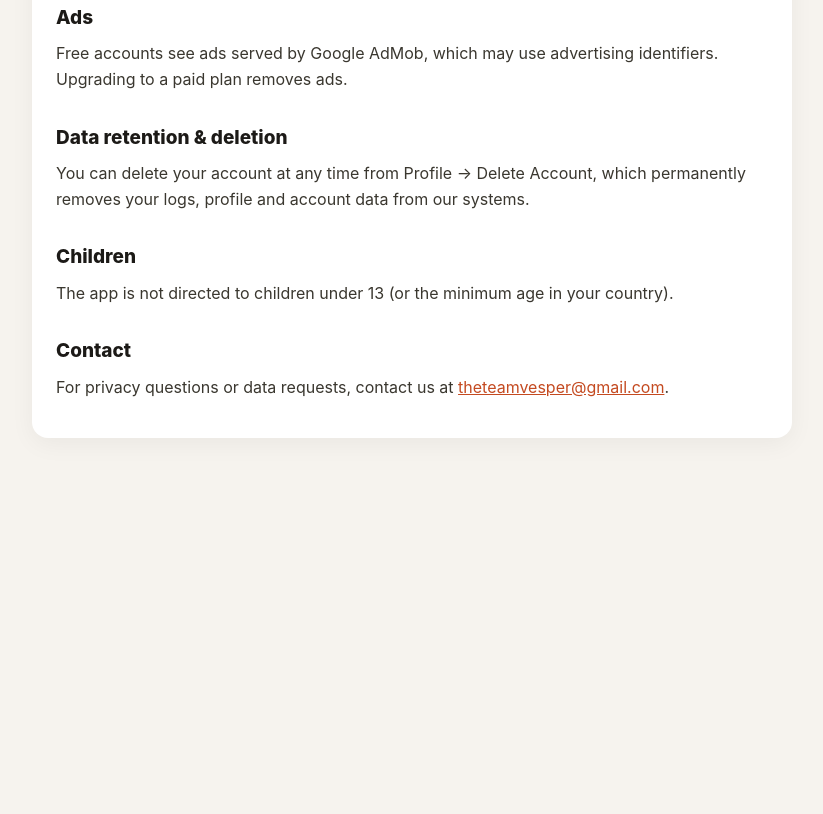
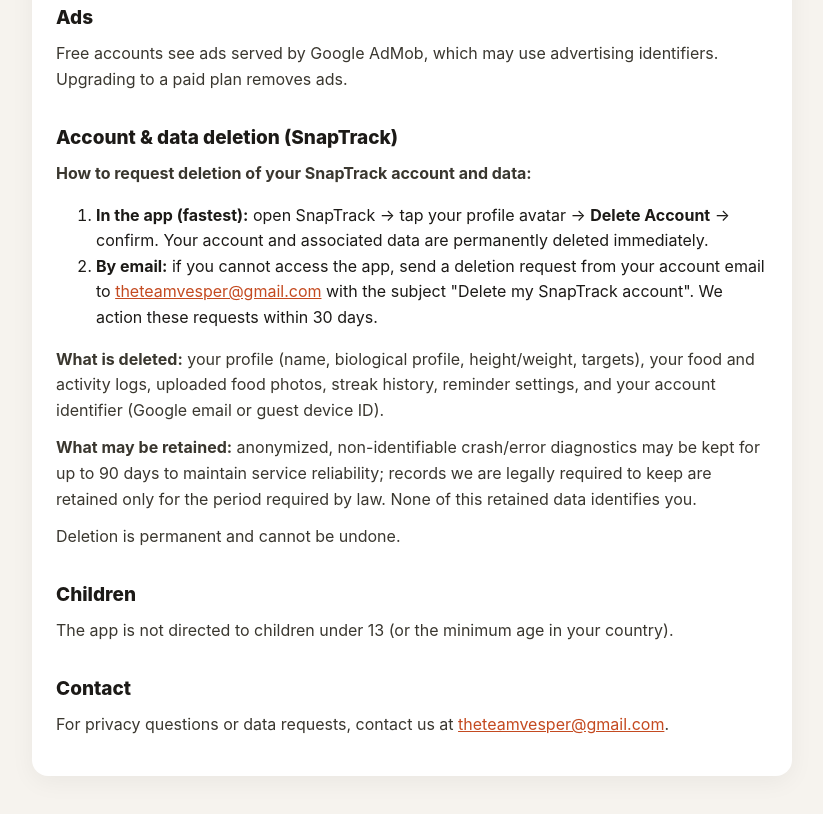
Before and after one commit to theteamvesper/snaptrack-privacy, a plain HTML site: page index.html in a window 1280 px wide. Shown: the part 940-1754 px from the top of the page, without its empty margins (228-1051 px from the left). Before the commit the page ends 1458 px from the top, so only its background shows below. Drawn offline with Linux system fonts and the light colour scheme.

Commit message:
Update index.html

```diff
--- a/index.html
+++ b/index.html
@@ -64,10 +64,27 @@
       <p>Free accounts see ads served by Google AdMob, which may use advertising
       identifiers. Upgrading to a paid plan removes ads.</p>
 
-      <h2>Data retention &amp; deletion</h2>
-      <p>You can delete your account at any time from Profile → Delete Account,
-      which permanently removes your logs, profile and account data from our
-      systems.</p>
+      <h2 id="account-deletion">Account &amp; data deletion (SnapTrack)</h2>
+      <p><strong>How to request deletion of your SnapTrack account and data:</strong></p>
+      <ol>
+        <li><strong>In the app (fastest):</strong> open SnapTrack → tap your
+        profile avatar → <strong>Delete Account</strong> → confirm. Your account
+        and associated data are permanently deleted immediately.</li>
+        <li><strong>By email:</strong> if you cannot access the app, send a
+        deletion request from your account email to
+        <a href="mailto:theteamvesper@gmail.com">theteamvesper@gmail.com</a>
+        with the subject "Delete my SnapTrack account". We action these
+        requests within 30 days.</li>
+      </ol>
+      <p><strong>What is deleted:</strong> your profile (name, biological
+      profile, height/weight, targets), your food and activity logs, uploaded
+      food photos, streak history, reminder settings, and your account
+      identifier (Google email or guest device ID).</p>
+      <p><strong>What may be retained:</strong> anonymized, non-identifiable
+      crash/error diagnostics may be kept for up to 90 days to maintain service
+      reliability; records we are legally required to keep are retained only for
+      the period required by law. None of this retained data identifies you.</p>
+      <p>Deletion is permanent and cannot be undone.</p>
 
       <h2>Children</h2>
       <p>The app is not directed to children under 13 (or the minimum age in your
```
